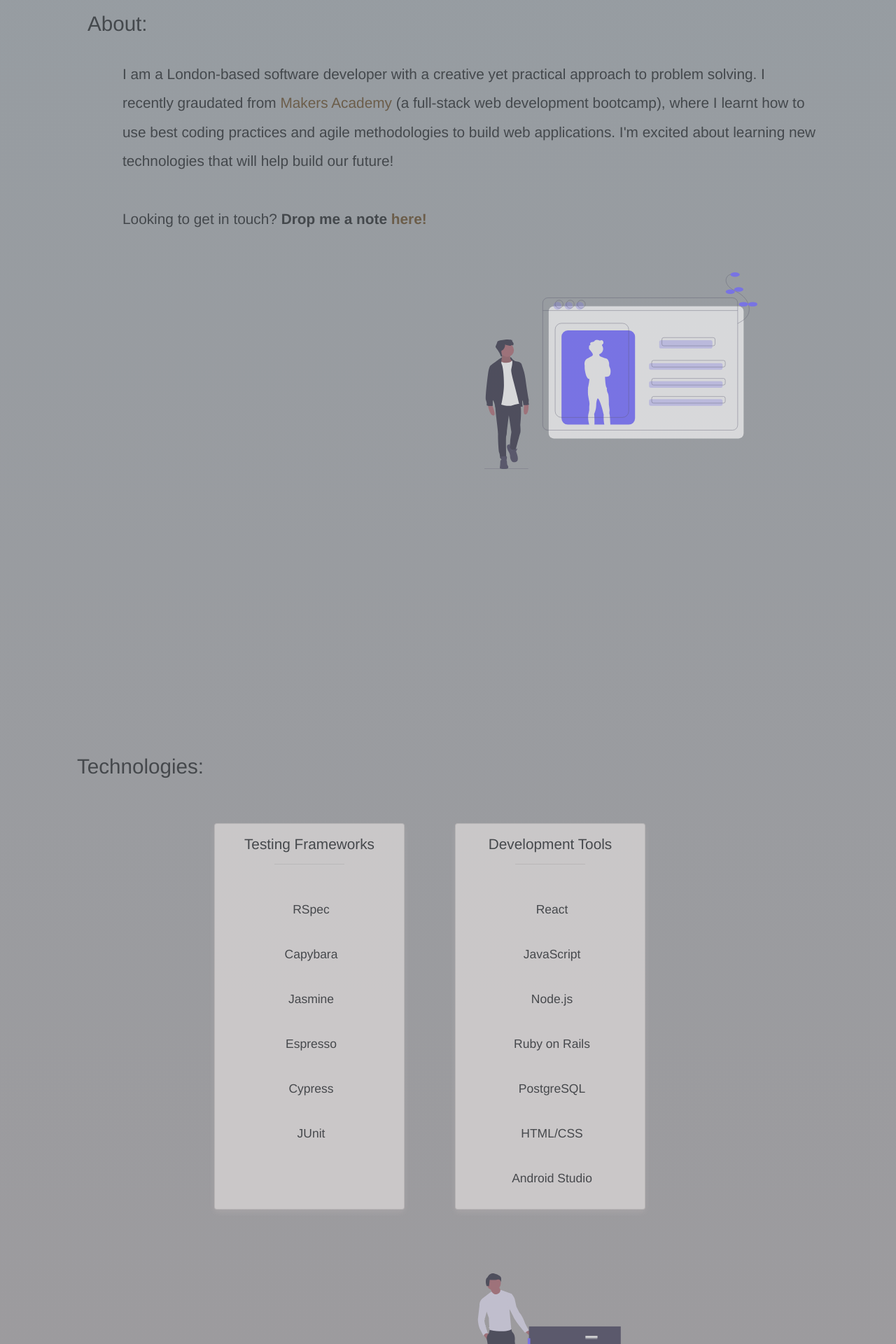
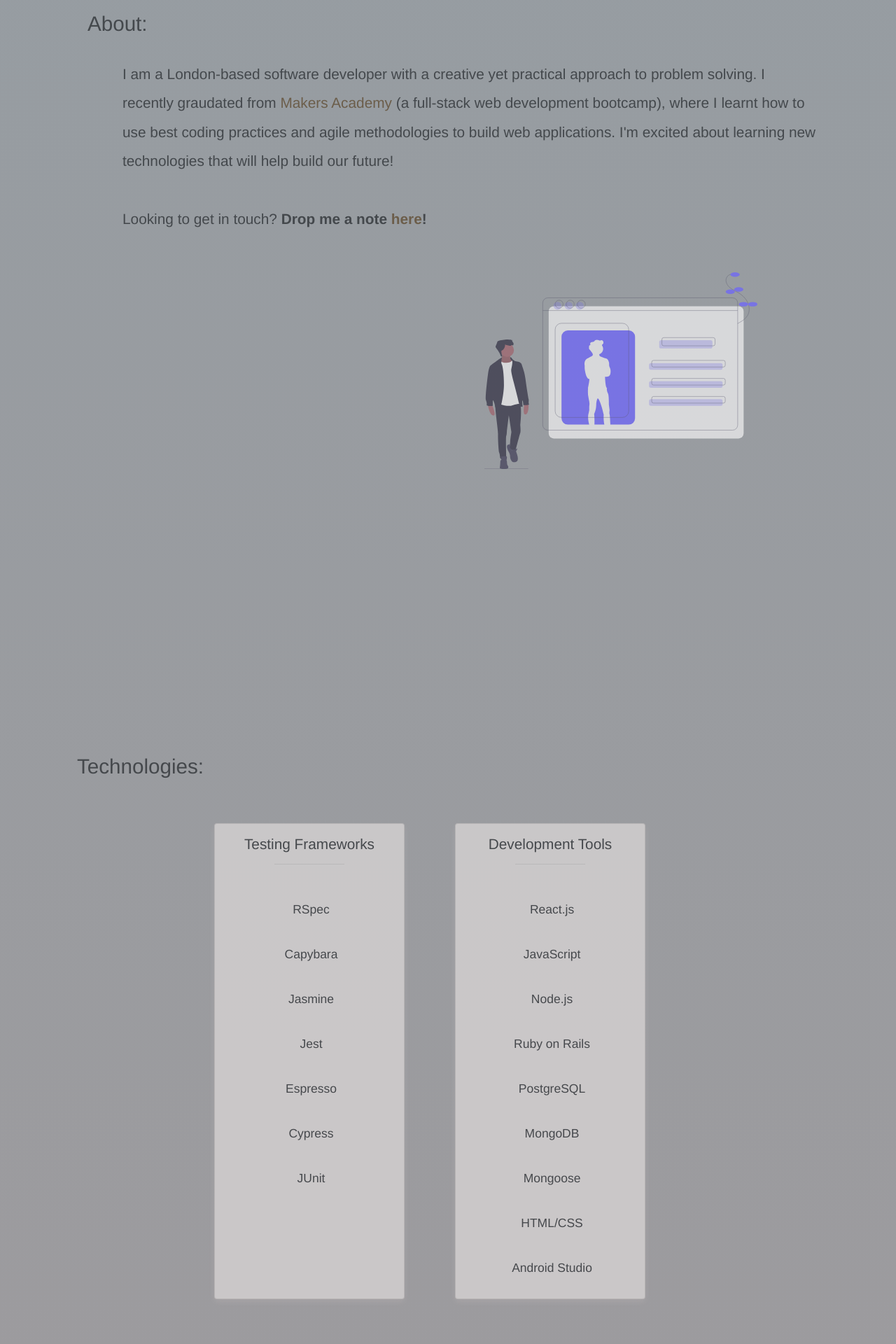
Before and after one commit to yem82/portfolio, a React (Create React App) app in the folder client/: page / in a window 1280 px wide. Shown: the part 880-2800 px from the top of the page at 70% size. Built offline with nearby package versions, Linux system fonts and the light colour scheme.

Commit message:
amend Navbar margin

```diff
--- a/client/src/components/About.js
+++ b/client/src/components/About.js
@@ -38,7 +38,7 @@ class About extends Component {
               rel="noopener noreferrer"> Makers Academy</a> (a full-stack web development bootcamp), where I learnt how to use best coding practices and agile methodologies to build web applications.
               I'm excited about learning new technologies that will help build our future!</p>
 
-              <p>Looking to get in touch? <b>Drop me a note<a href="#contact"> here!</a></b></p>
+              <p>Looking to get in touch? <b>Drop me a note<a href="#contact"> here</a>!</b></p>
               <img className="about-pic" src={AboutMe} alt="about pic"></img>
         </div>
         </div>
--- a/client/src/components/Technologies.js
+++ b/client/src/components/Technologies.js
@@ -34,6 +34,9 @@ class Technologies extends Component {
               <p>Jasmine</p>
               </li>
               <li>
+              <p>Jest</p>
+              </li>
+              <li>
               <p>Espresso</p>
               </li>
               <li>
@@ -53,7 +56,7 @@ class Technologies extends Component {
             <br/>
             <ul>
               <li>
-              <p>React</p>
+              <p>React.js</p>
               </li>
               <li>
               <p>JavaScript</p>
@@ -66,6 +69,12 @@ class Technologies extends Component {
               </li>
               <li>
               <p>PostgreSQL</p>
+              </li>
+              <li>
+              <p>MongoDB</p>
+              </li>
+              <li>
+              <p>Mongoose</p>
               </li>
               <li>
               <p>HTML/CSS</p>
--- a/client/src/components/stylesheets/Navbar.scss
+++ b/client/src/components/stylesheets/Navbar.scss
@@ -1,13 +1,10 @@
 $main-font: 'Gotham SSm A','Gotham SSm B',Gotham,"Helvetica Neue",Helvetica,Arial,sans-serif;
 
 .navigation {
-  max-width: 100vw;
-  margin-right: 7px;
   display: flex;
   justify-content: space-between;
   align-items: center;
   padding: 20px 0px;
-  // background-color: rgb(235, 229, 229);
   height: 60px;
   box-shadow: 0 4px 4px rgba(10, 0, 0, 0.2);
 
```
